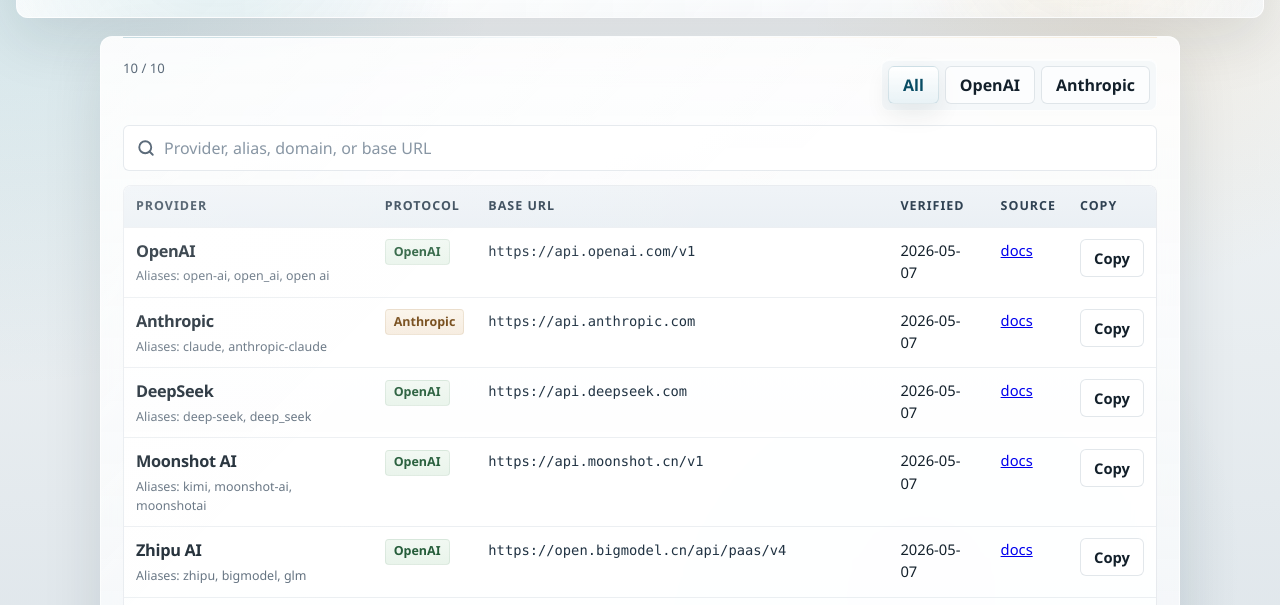
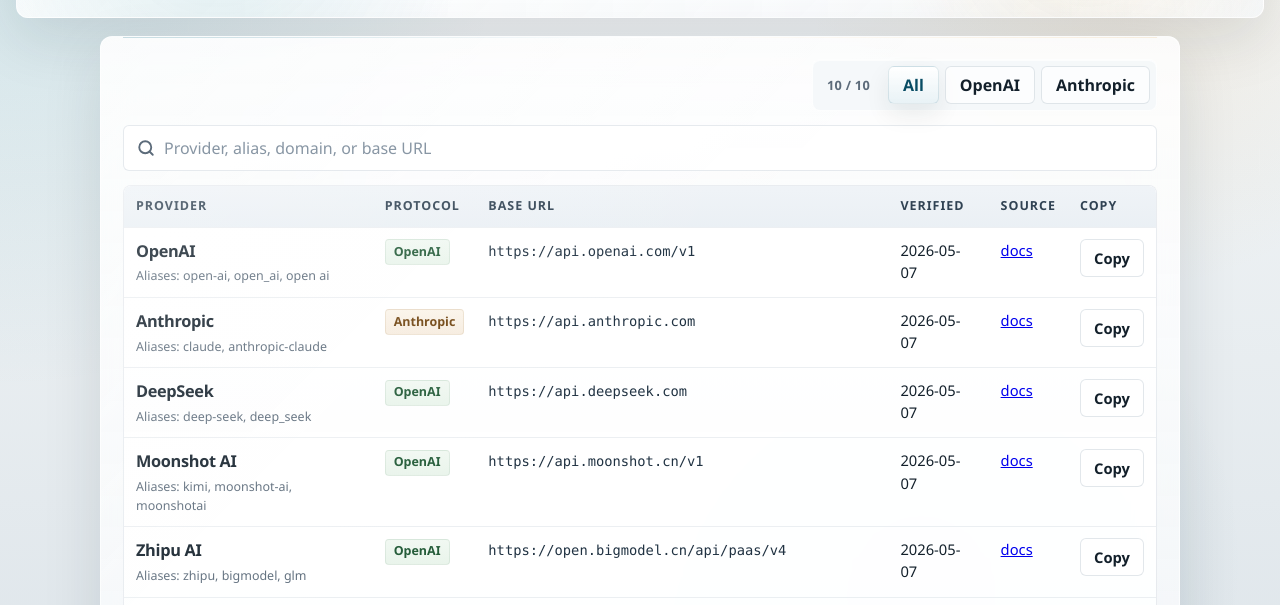
Before and after one commit to xiangxiangdong111-ops/ai-base-url, a website: page docs/index.html in a window 1280 px wide. Shown: the part 124-729 px from the top of the page. Drawn offline with Linux system fonts and the light colour scheme.

Commit message:
style: integrate result count into filter bar

```diff
--- a/docs/index.html
+++ b/docs/index.html
@@ -24,10 +24,8 @@
     <main class="layout">
       <section class="registry-panel" aria-label="Base URL list" data-i18n-aria-label="baseUrlRegistry">
         <div class="panel-heading">
-          <div class="heading-title-row">
-            <p id="registry-count" class="muted">Loading providers...</p>
-          </div>
           <div class="tabs" role="tablist" aria-label="Protocol filter" data-i18n-aria-label="protocolFilter">
+            <p id="registry-count" class="results-count" aria-live="polite">Loading providers...</p>
             <button class="tab is-active" type="button" data-protocol="all" data-i18n="tabAll">All</button>
             <button class="tab" type="button" data-protocol="openai-compatible">OpenAI</button>
             <button class="tab" type="button" data-protocol="anthropic-compatible">Anthropic</button>
--- a/docs/styles.css
+++ b/docs/styles.css
@@ -151,12 +151,6 @@ h1 {
   z-index: 1;
 }
 
-.panel-heading > div:first-child {
-  display: flex;
-  align-items: baseline;
-  gap: 12px;
-}
-
 h2 {
   margin-bottom: 0;
   font-size: 1.05rem;
@@ -263,8 +257,8 @@ h2 {
 
 .panel-heading {
   display: flex;
-  align-items: flex-start;
-  justify-content: space-between;
+  align-items: center;
+  justify-content: flex-end;
   gap: 16px;
   margin-bottom: 14px;
   position: relative;
@@ -292,8 +286,19 @@ h2 {
   font-weight: 500;
 }
 
+.results-count {
+  margin: 0 4px 0 0;
+  padding: 0 8px;
+  color: var(--muted);
+  font-size: 0.8rem;
+  font-weight: 700;
+  letter-spacing: 0.02em;
+  white-space: nowrap;
+}
+
 .tabs {
   display: inline-flex;
+  align-items: center;
   flex-wrap: wrap;
   gap: 6px;
   padding: 6px;
```
